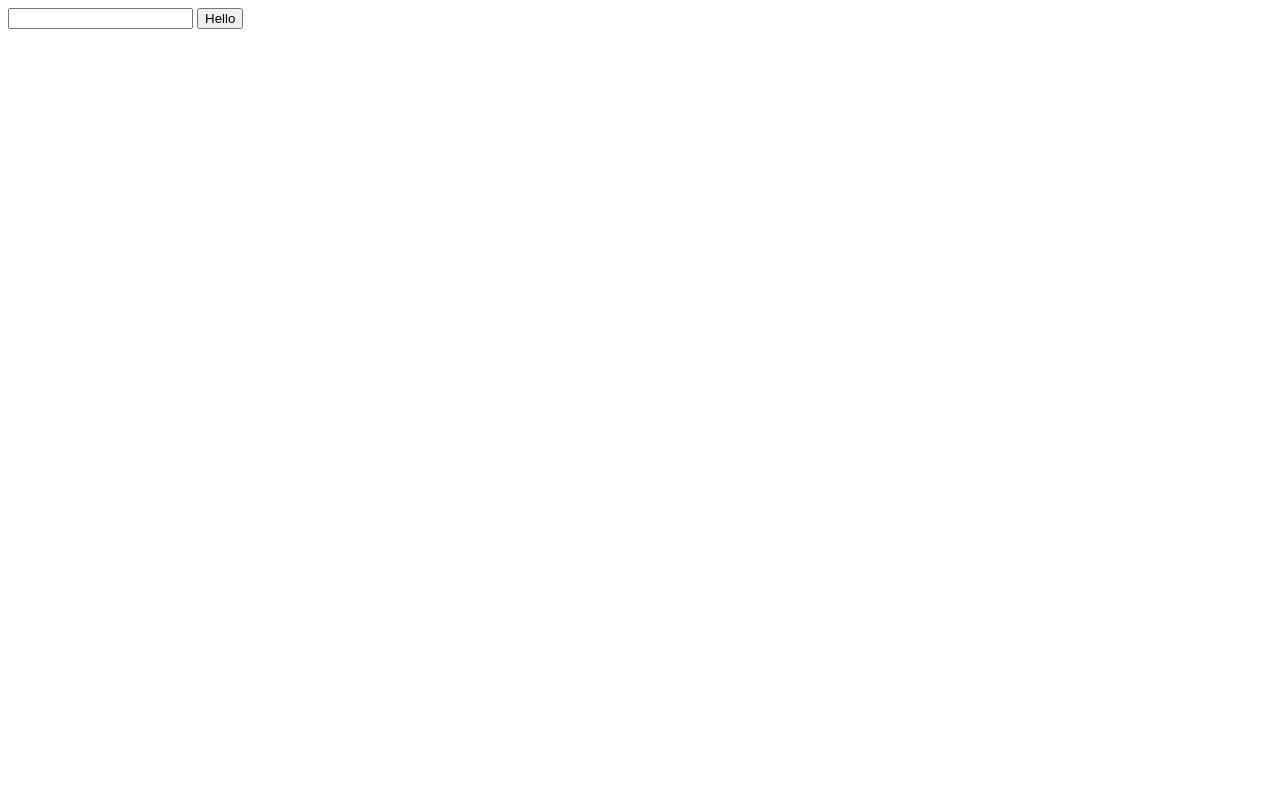
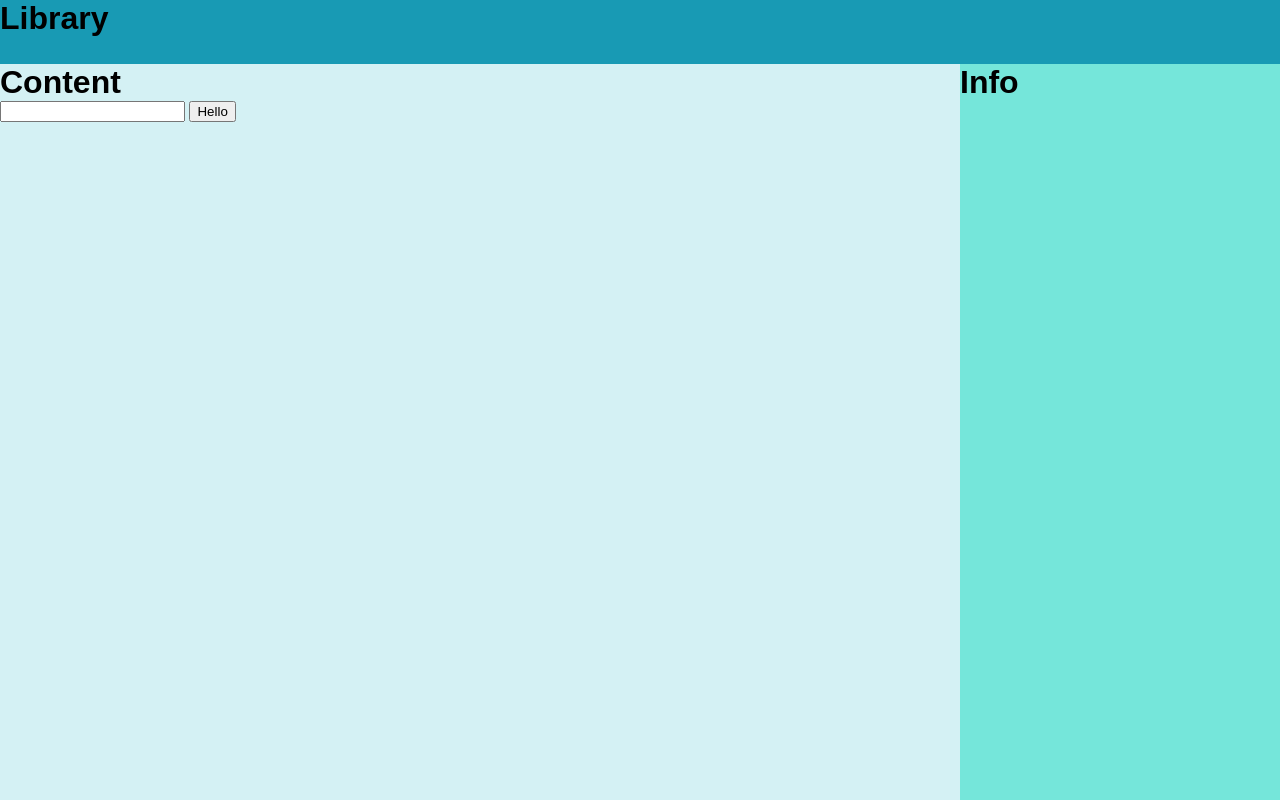
Before and after one commit to ceejpineda/Library, a plain HTML site: page index.html in a window 1280 px wide. Drawn offline with Linux system fonts and the light colour scheme; a web font is replaced by a local one.

Commit message:
added layouting

```diff
--- a/css/style.css
+++ b/css/style.css
@@ -0,0 +1,38 @@
+@font-face {
+    font-family: OpenSans;
+    src: url("./fonts/OpenSans-VariableFont_wdth,wght.ttf");
+}
+html, body{
+    font-family: OpenSans, sans-serif;
+    margin: 0;
+    padding: 0;
+}
+h1{
+    padding: 0;
+    margin: 0;
+}
+.header{
+    height: 8vh;
+    width: 100%;
+    background-color: #189AB4;
+}
+.body{
+    display: flex;
+    flex-direction: column;
+}
+.content{
+    display: flex;
+    flex-direction: row;
+    justify-content: center;
+    align-items: center;
+}
+.library{
+    width: 75vw;
+    height: 92vh;
+    background-color: #D4F1F4;
+}
+.info{
+    width: 25vw;
+    height: 92vh;
+    background-color: #75E6DA;
+}
--- a/index.html
+++ b/index.html
@@ -4,13 +4,25 @@
     <meta charset="UTF-8">
     <meta http-equiv="X-UA-Compatible" content="IE=edge">
     <meta name="viewport" content="width=device-width, initial-scale=1.0">
+    <link rel="stylesheet" href="./css/style.css">
     <script src="./js/script.js" defer></script>
     <title>Library</title>
 </head>
 <body>
-    <input type="text" name="bookName" id="book">
-    <button id="btn">Hello</button>
-    <div class="books">
+    <div class="body">
+        <div class="header">
+            <h1>Library</h1>
+        </div>
+        <div class="content">
+            <div class="library">
+                <h1>Content</h1>
+                <input type="text" name="bookName" id="book">
+                <button id="btn">Hello</button>
+                <div class="books">
+                </div>
+            </div>
+            <div class="info"><h1>Info</h1></div>
+        </div>
     </div>
 </body>
 </html>
```
Also changed, not shown: fonts/OpenSans-VariableFont_wdth,wght.ttf (added).
